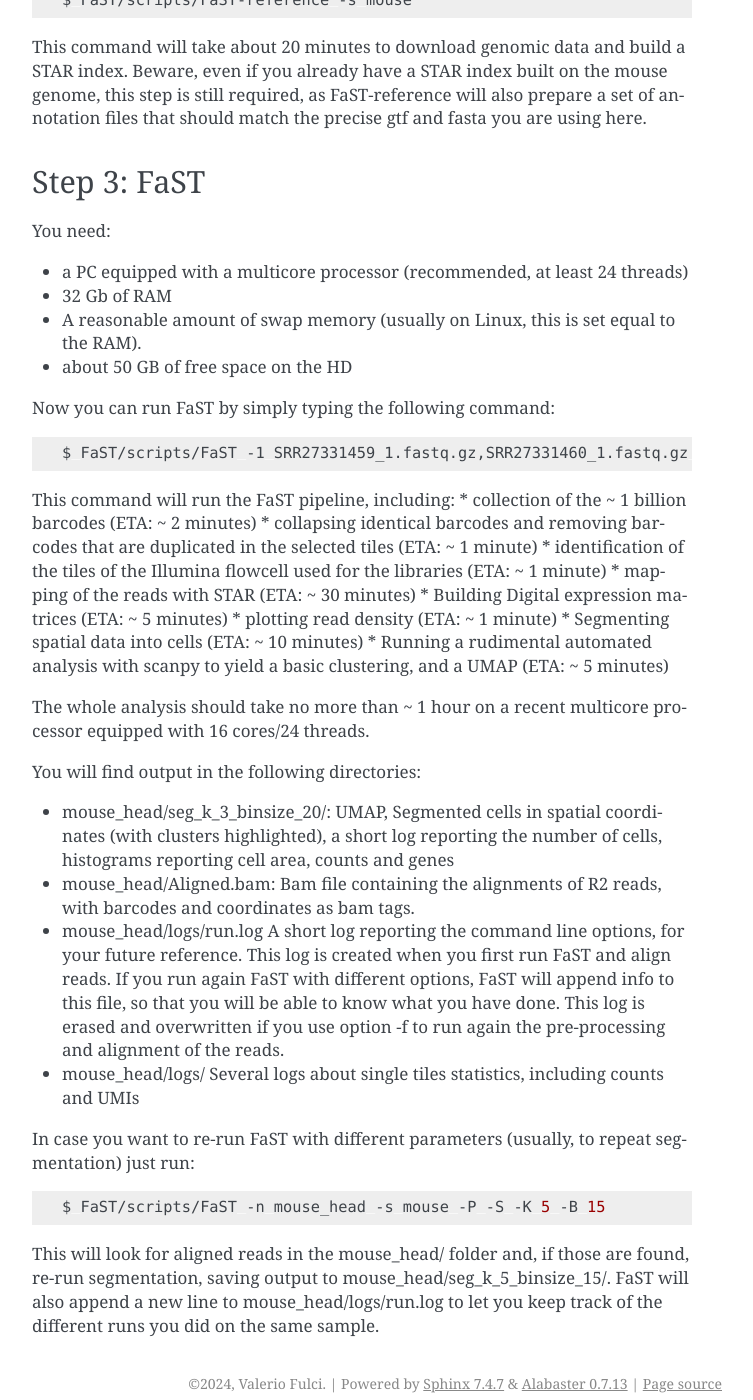
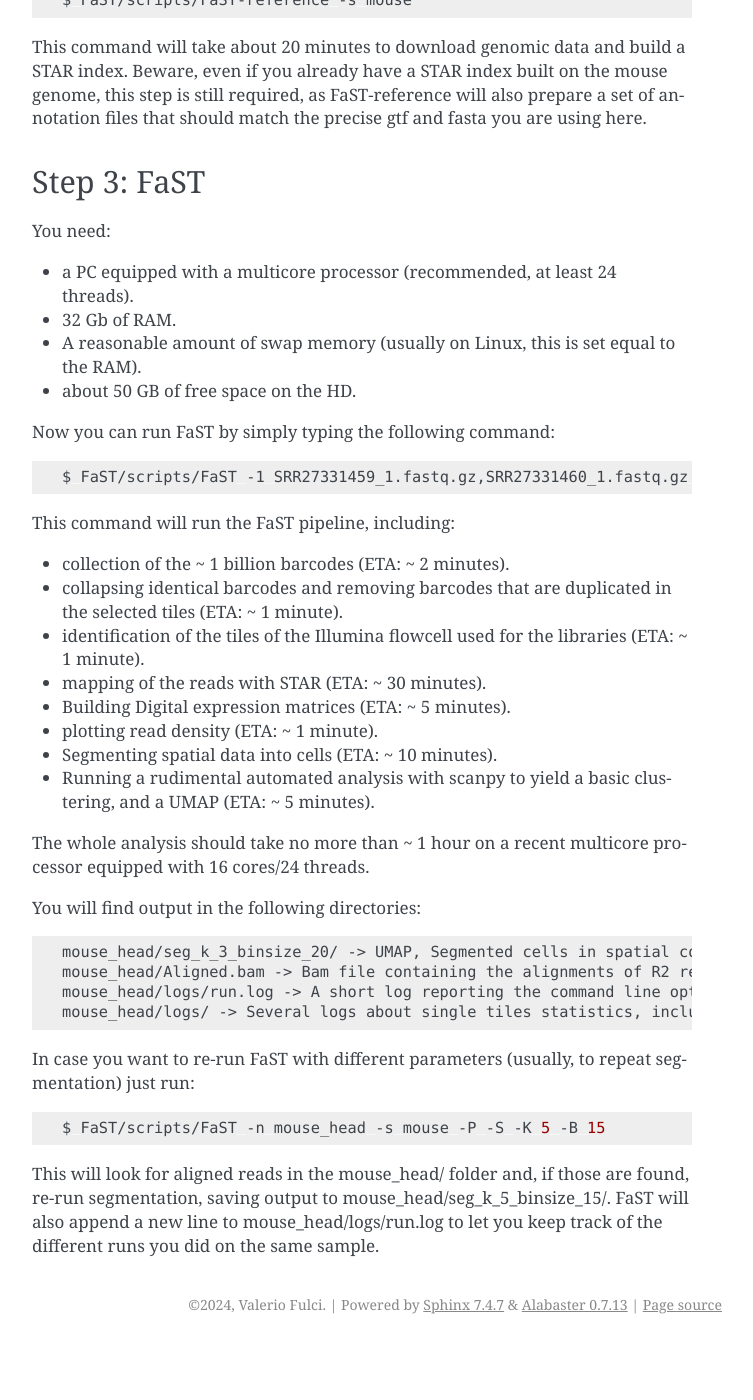
Before and after one commit to flcvlr/FaST, a Sphinx documentation site: the page built from docs/step-by-step.rst, in a window 1280 px wide and 1400 px high, scrolled down 1306 px. Shown: the whole window, without its empty margins (388-1141 px from the left). Built offline with Sphinx 7.4.7, drawn with Linux system fonts in a browser that asks for light colours; pages that are not in the unit, such as notebooks, are missing from menus; after the commit the page ends 2650 px from its top, so only the background shows below that.

Commit message:
Adjust structure and add points

```diff
--- a/docs/step-by-step.rst
+++ b/docs/step-by-step.rst
@@ -70,10 +70,10 @@
 
 You need:
 
-* a PC equipped with a multicore processor (recommended, at least 24 threads)
-* 32 Gb of RAM
+* a PC equipped with a multicore processor (recommended, at least 24 threads).
+* 32 Gb of RAM.
 * A reasonable amount of swap memory (usually on Linux, this is set equal to the RAM).
-* about 50 GB of free space on the HD
+* about 50 GB of free space on the HD.
 
 Now you can run FaST by simply typing the following command:
 
@@ -83,23 +83,26 @@
 
 
 This command will run the FaST pipeline, including:
-* collection of the ~ 1 billion barcodes (ETA: ~ 2 minutes)
-* collapsing identical barcodes and removing barcodes that are duplicated in the selected tiles (ETA: ~ 1 minute)
-* identification of the tiles of the Illumina flowcell used for the libraries (ETA: ~ 1 minute)
-* mapping of the reads with STAR (ETA: ~ 30 minutes)
-* Building Digital expression matrices (ETA: ~ 5 minutes)
-* plotting read density (ETA: ~ 1 minute)
-* Segmenting spatial data into cells (ETA: ~ 10 minutes)
-* Running a rudimental automated analysis with scanpy to yield a basic clustering, and a UMAP (ETA: ~ 5 minutes)
+
+* collection of the ~ 1 billion barcodes (ETA: ~ 2 minutes).
+* collapsing identical barcodes and removing barcodes that are duplicated in the selected tiles (ETA: ~ 1 minute).
+* identification of the tiles of the Illumina flowcell used for the libraries (ETA: ~ 1 minute).
+* mapping of the reads with STAR (ETA: ~ 30 minutes).
+* Building Digital expression matrices (ETA: ~ 5 minutes).
+* plotting read density (ETA: ~ 1 minute).
+* Segmenting spatial data into cells (ETA: ~ 10 minutes).
+* Running a rudimental automated analysis with scanpy to yield a basic clustering, and a UMAP (ETA: ~ 5 minutes).
 
 The whole analysis should take no more than ~ 1 hour on a recent multicore processor equipped with 16 cores/24 threads.
 
 You will find output in the following directories:
 
-* mouse_head/seg_k_3_binsize_20/:	UMAP, Segmented cells in spatial coordinates (with clusters highlighted), a short log reporting the number of cells, histograms reporting cell area, counts and genes
-* mouse_head/Aligned.bam:      	Bam file containing the alignments of R2 reads, with barcodes and coordinates as bam tags.
-* mouse_head/logs/run.log		A short log reporting the command line options, for your future reference. This log is created when you first run FaST and align reads. If you run again FaST with different options, FaST will append info to this file, so that you will be able to know what you have done. This log is erased and overwritten if you use option -f to run again the pre-processing and alignment of the reads.
-* mouse_head/logs/		Several logs about single tiles statistics, including counts and UMIs
+.. code-block:: text
+
+ mouse_head/seg_k_3_binsize_20/ -> UMAP, Segmented cells in spatial coordinates (with clusters highlighted), a short log reporting the number of cells, histograms reporting cell area, counts and genes
+ mouse_head/Aligned.bam -> Bam file containing the alignments of R2 reads, with barcodes and coordinates as bam tags.
+ mouse_head/logs/run.log -> A short log reporting the command line options, for your future reference. This log is created when you first run FaST and align reads. If you run again FaST with different options, FaST will append info to this file, so that you will be able to know what you have done. This log is erased and overwritten if you use option -f to run again the pre-processing and alignment of the reads.
+ mouse_head/logs/ -> Several logs about single tiles statistics, including counts and UMIs.
 
 
 In case you want to re-run FaST with different parameters (usually, to repeat segmentation) just run:
```
